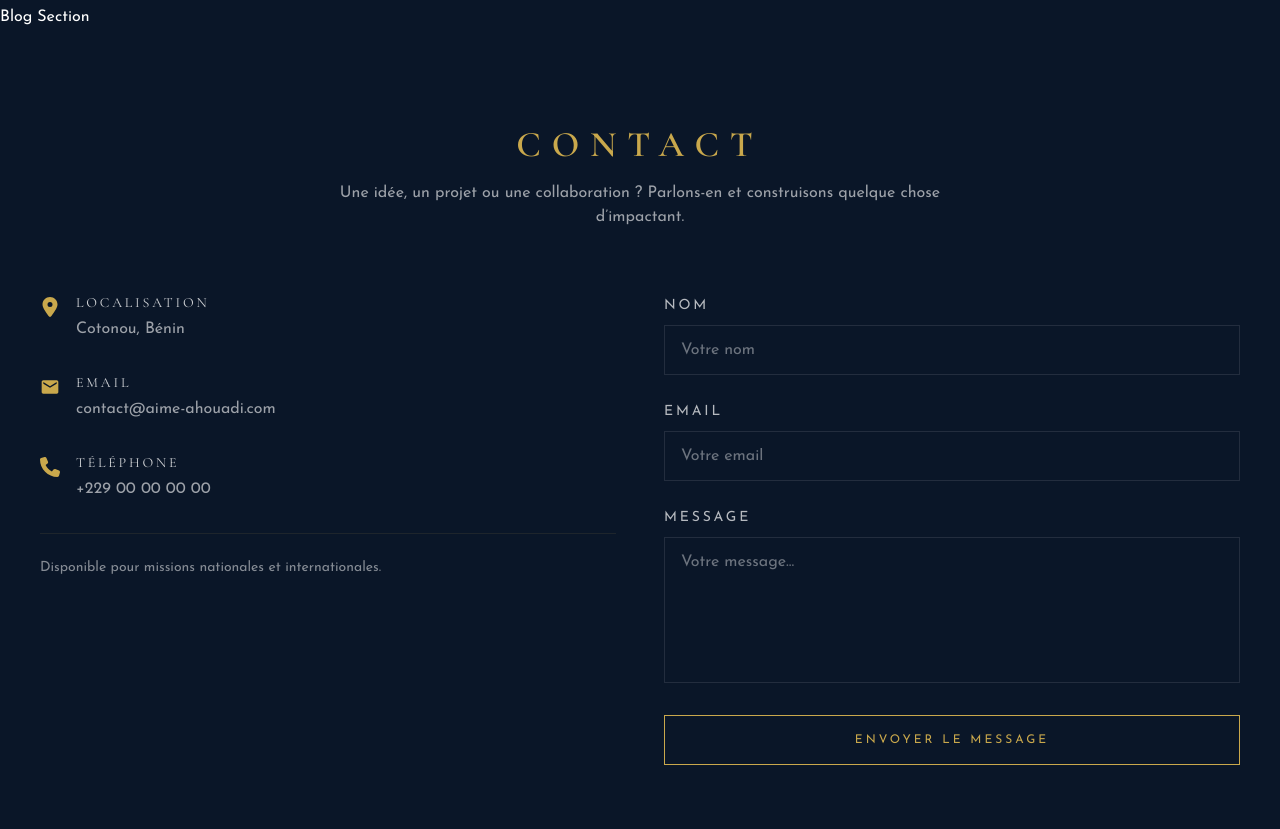
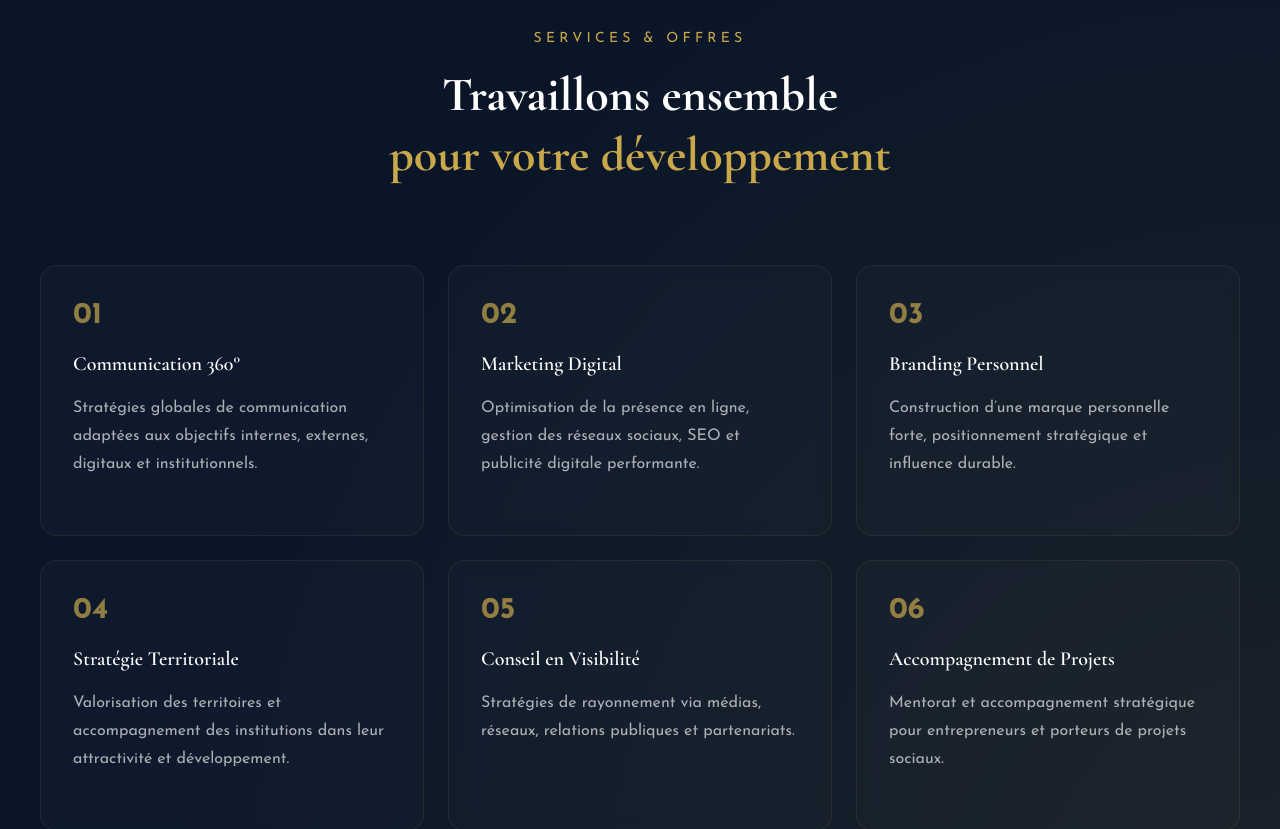
Before and after one commit to Loic-Assogba/aim-e-Ahouadi, a React (Vite) app: page / in a window 1280 px wide. Shown: the part 5801-6630 px from the top of the page. Built offline with nearby package versions, Linux system fonts and the light colour scheme.

Commit message:
Mise en place section Service

```diff
--- a/src/components/Services.tsx
+++ b/src/components/Services.tsx
@@ -1,3 +1,112 @@
+import { motion } from 'framer-motion';
+
+const services = [
+    {
+        num: '01',
+        title: 'Communication 360°',
+        desc: 'Stratégies globales de communication adaptées aux objectifs internes, externes, digitaux et institutionnels.',
+    },
+    {
+        num: '02',
+        title: 'Marketing Digital',
+        desc: 'Optimisation de la présence en ligne, gestion des réseaux sociaux, SEO et publicité digitale performante.',
+    },
+    {
+        num: '03',
+        title: 'Branding Personnel',
+        desc: 'Construction d’une marque personnelle forte, positionnement stratégique et influence durable.',
+    },
+    {
+        num: '04',
+        title: 'Stratégie Territoriale',
+        desc: 'Valorisation des territoires et accompagnement des institutions dans leur attractivité et développement.',
+    },
+    {
+        num: '05',
+        title: 'Conseil en Visibilité',
+        desc: 'Stratégies de rayonnement via médias, réseaux, relations publiques et partenariats.',
+    },
+    {
+        num: '06',
+        title: 'Accompagnement de Projets',
+        desc: 'Mentorat et accompagnement stratégique pour entrepreneurs et porteurs de projets sociaux.',
+    },
+];
+
 export default function Services() {
-    return <section id="services">Services Section</section>;
+    return (
+        <section
+            id="services"
+            className="relative overflow-hidden bg-navy py-24 px-6 lg:px-10"
+        >
+            {/* Glow */}
+            <div className="absolute inset-0 bg-[radial-gradient(circle_at_bottom_right,rgba(212,175,55,0.08),transparent_70%)]" />
+
+            <div className="relative mx-auto max-w-7xl">
+                {/* HEADER */}
+                <motion.div
+                    initial={{ opacity: 0, y: 40 }}
+                    whileInView={{ opacity: 1, y: 0 }}
+                    viewport={{ once: true }}
+                    transition={{ duration: 0.8 }}
+                    className="text-center"
+                >
+                    <p className="text-gold uppercase tracking-[0.3em] text-sm">
+                        Services & Offres
+                    </p>
+
+                    <h2 className="mt-4 text-4xl md:text-5xl font-bold text-white leading-tight">
+                        Travaillons ensemble
+                        <br />
+                        <span className="text-gold">
+                            pour votre développement
+                        </span>
+                    </h2>
+                </motion.div>
+
+                {/* GRID */}
+                <div className="mt-20 grid gap-6 md:grid-cols-2 xl:grid-cols-3">
+                    {services.map((service, index) => (
+                        <motion.div
+                            key={service.num}
+                            initial={{ opacity: 0, y: 40 }}
+                            whileInView={{ opacity: 1, y: 0 }}
+                            viewport={{ once: true }}
+                            transition={{
+                                duration: 0.6,
+                                delay: index * 0.1,
+                            }}
+                            whileHover={{
+                                y: -10,
+                            }}
+                            className="group relative overflow-hidden rounded-2xl border border-gold/10 bg-white/[0.02] p-8 backdrop-blur-sm transition-all"
+                        >
+                            {/* glow hover */}
+                            <div className="absolute inset-0 opacity-0 group-hover:opacity-100 transition bg-[radial-gradient(circle_at_top,rgba(212,175,55,0.12),transparent_70%)]" />
+
+                            <div className="relative">
+                                {/* number */}
+                                <div className="text-gold text-3xl font-bold opacity-70 group-hover:opacity-100 transition">
+                                    {service.num}
+                                </div>
+
+                                {/* title */}
+                                <h3 className="mt-4 text-xl font-semibold text-white group-hover:text-gold transition">
+                                    {service.title}
+                                </h3>
+
+                                {/* desc */}
+                                <p className="mt-4 text-white/65 leading-7 text-sm md:text-base">
+                                    {service.desc}
+                                </p>
+
+                                {/* line hover */}
+                                <div className="mt-6 h-px w-0 bg-gold transition-all duration-500 group-hover:w-full" />
+                            </div>
+                        </motion.div>
+                    ))}
+                </div>
+            </div>
+        </section>
+    );
 }
```
